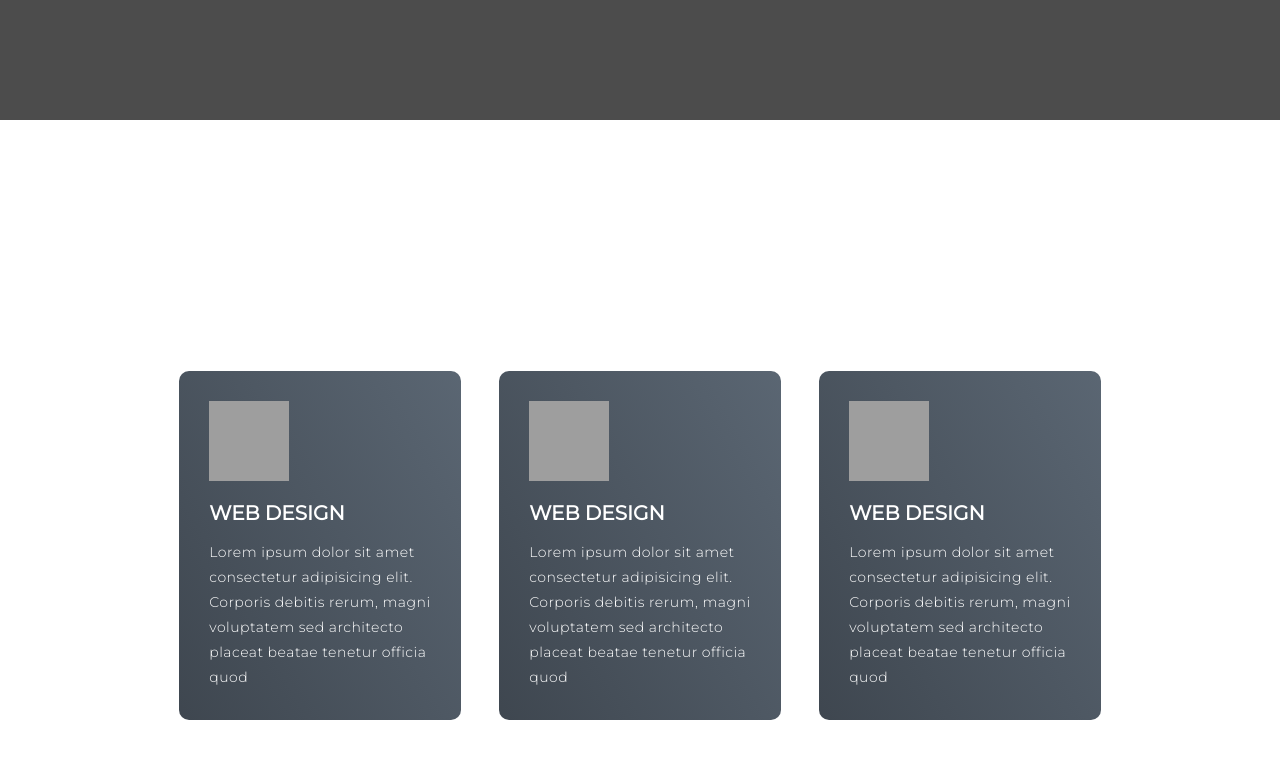
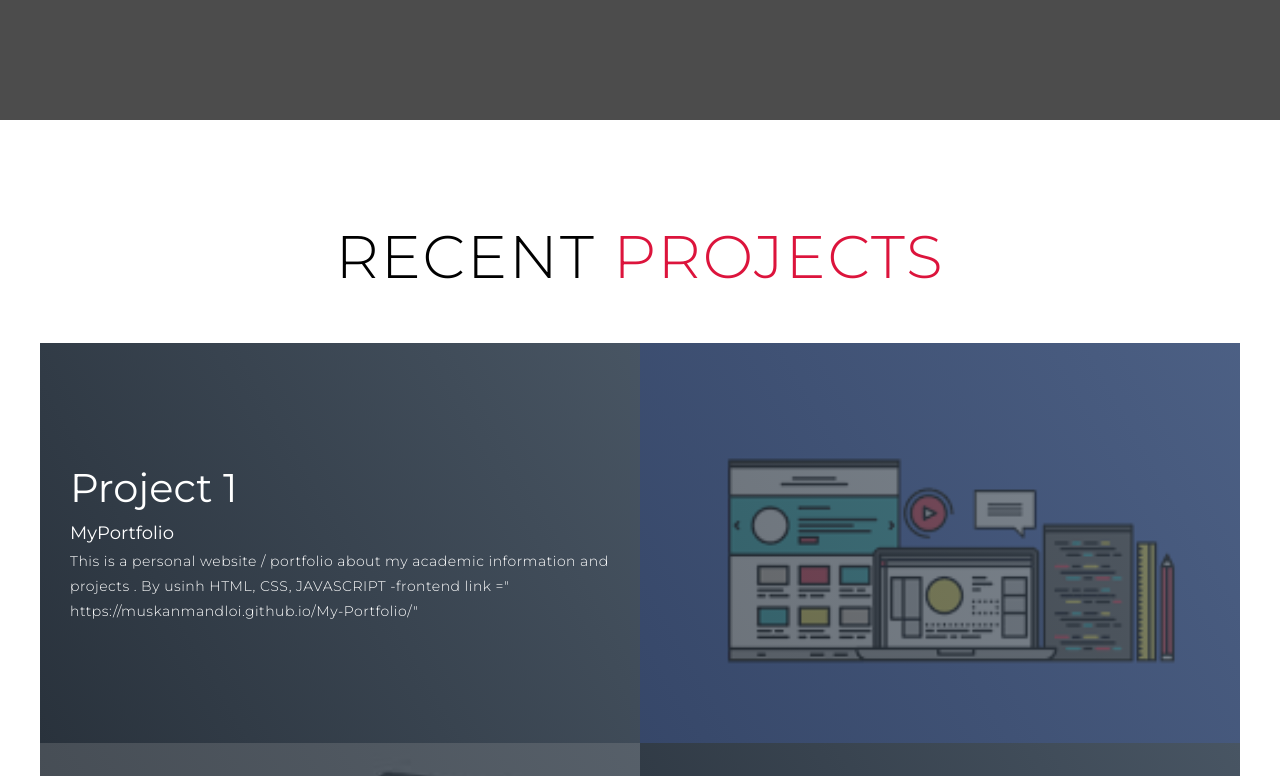
Before and after one commit to muskanmandloi/My-Portfolio, a plain HTML site: page index.html in a window 1280 px wide. Shown: the part 680-1456 px from the top of the page. Drawn offline with Linux system fonts and the light colour scheme; grey boxes are pictures that could not be loaded.

Commit message:
Update index.html
adding some information.

```diff
--- a/index.html
+++ b/index.html
@@ -40,37 +40,13 @@
         <h1>Hello, <span></span></h1>
         <h1>My Name is <span></span></h1>
         <h1>Muskan <span></span></h1>
+        <h1>Mandloi <span></span></h1>
         <a href="#projects" type="button" class="cta">Portfolio</a>
       </div>
     </div>
   </section>
 
-  <section id="services">
-    <div class="services container">
 
-      <div class="service-bottom">
-        <div class="service-item">
-          <div class="icon"><img src="https://img.icons8.com/bubbles/100/000000/services.png" /></div>
-          <h2>Web Design</h2>
-          <p>Lorem ipsum dolor sit amet consectetur adipisicing elit. Corporis debitis rerum, magni voluptatem sed
-            architecto placeat beatae tenetur officia quod</p>
-        </div>
-        <div class="service-item">
-          <div class="icon"><img src="https://img.icons8.com/bubbles/100/000000/services.png" /></div>
-          <h2>Web Design</h2>
-          <p>Lorem ipsum dolor sit amet consectetur adipisicing elit. Corporis debitis rerum, magni voluptatem sed
-            architecto placeat beatae tenetur officia quod</p>
-        </div>
-        <div class="service-item">
-          <div class="icon"><img src="https://img.icons8.com/bubbles/100/000000/services.png" /></div>
-          <h2>Web Design</h2>
-          <p>Lorem ipsum dolor sit amet consectetur adipisicing elit. Corporis debitis rerum, magni voluptatem sed
-            architecto placeat beatae tenetur officia quod</p>
-        </div>
-
-      </div>
-    </div>
-  </section>
 
   <section id="projects">
     <div class="projects container">
@@ -170,14 +146,7 @@
 
           </div>
         </div>
-        <div class="contact-item">
-          <div class="icon"><img src="https://img.icons8.com/bubbles/100/000000/map-marker.png" /></div>
-          <div class="contact-info">
-            <h1>Address</h1>
-            <h2>Indore, Madhya Pradesh</h2>
-          </div>
-        </div>
-      </div>
+
     </div>
   </section>
 
```
